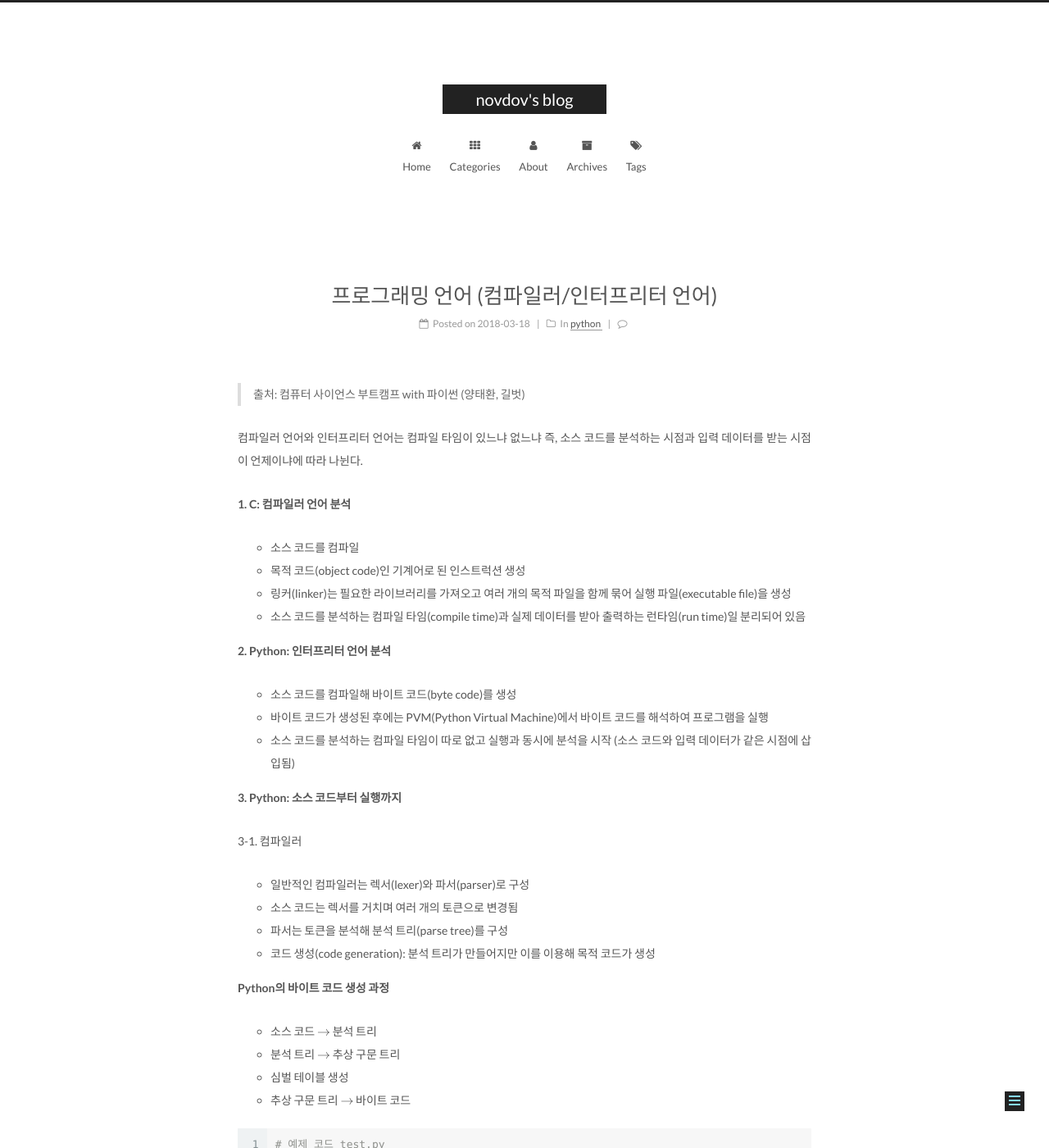
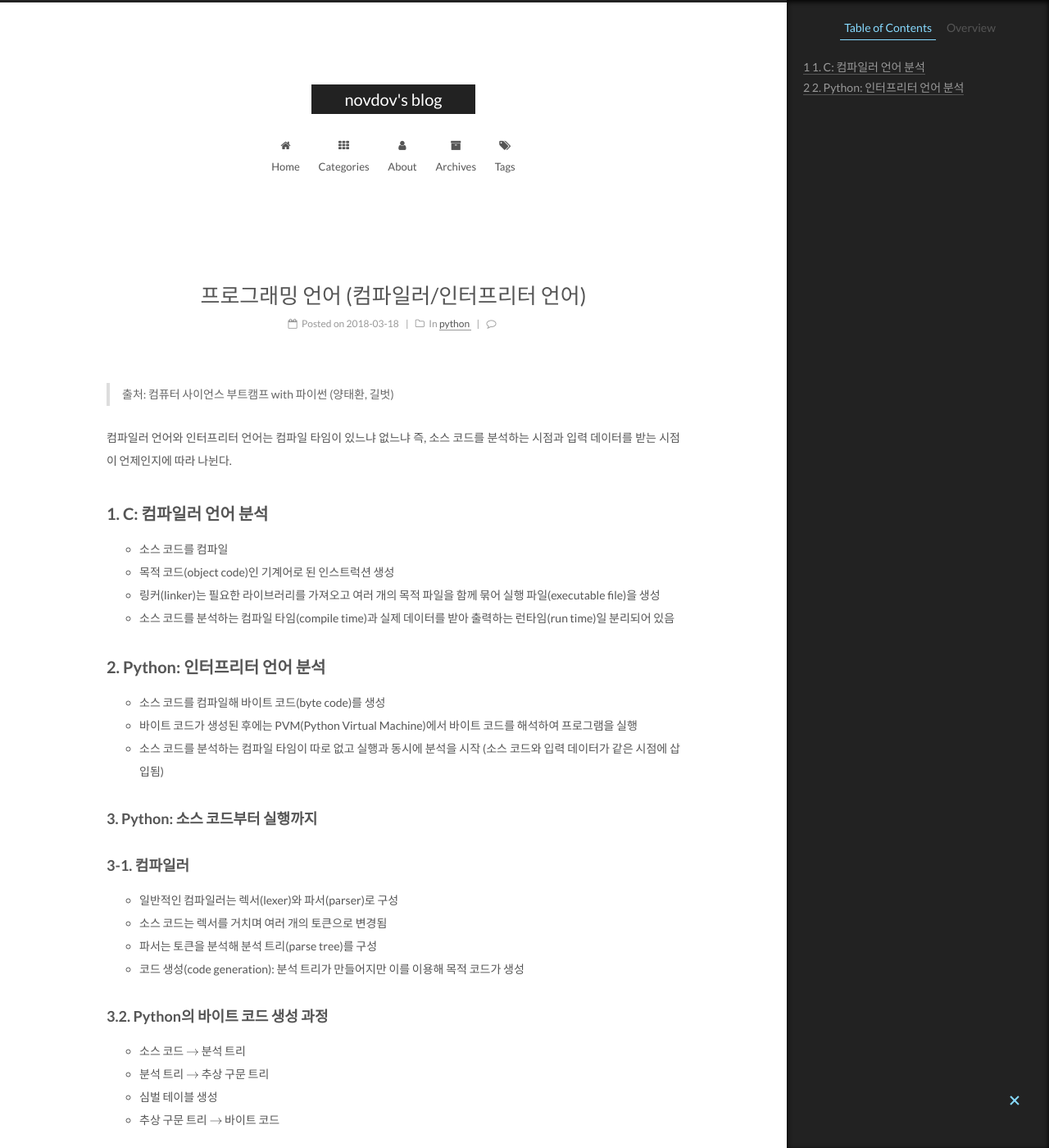
Before and after one commit to novdov/novdov.github.io, a Jekyll site: the page built from _posts/2018-03-18-프로그래밍-언어-컴파일러-인터프리터-언어.md, in a window 1280 px wide and 1400 px high. Shown: the whole window at 82% size. Built offline with Jekyll 4.4.1, drawn with Linux system fonts in a browser that asks for light colours; formulas are drawn with MathJax 3; comment, search, counter and statistics services are not loaded; some of the changed text lies outside the part shown.

Commit message:
new post

````diff
--- a/_posts/2018-03-18-프로그래밍-언어-컴파일러-인터프리터-언어.md
+++ b/_posts/2018-03-18-프로그래밍-언어-컴파일러-인터프리터-언어.md
@@ -10,9 +10,9 @@ tags:
 
 > 출처: 컴퓨터 사이언스 부트캠프 with 파이썬 (양태환, 길벗)
 
-컴파일러 언어와 인터프리터 언어는 컴파일 타임이 있느냐 없느냐 즉, 소스 코드를 분석하는 시점과 입력 데이터를 받는 시점이 언제이냐에 따라 나뉜다.
+컴파일러 언어와 인터프리터 언어는 컴파일 타임이 있느냐 없느냐 즉, 소스 코드를 분석하는 시점과 입력 데이터를 받는 시점이 언제인지에 따라 나뉜다.
 
-**1. C: 컴파일러 언어 분석**
+## 1. C: 컴파일러 언어 분석
 
 
 - 소스 코드를 컴파일
@@ -22,7 +22,7 @@ tags:
 
 
 
-**2. Python: 인터프리터 언어 분석**
+## 2. Python: 인터프리터 언어 분석
 
 - 소스 코드를 컴파일해 바이트 코드(byte code)를 생성
 - 바이트 코드가 생성된 후에는 PVM(Python Virtual Machine)에서 바이트 코드를 해석하여 프로그램을 실행
@@ -30,9 +30,9 @@ tags:
 
 
 
-**3. Python: 소스 코드부터 실행까지**
+### 3. Python: 소스 코드부터 실행까지
 
-3-1. 컴파일러
+### 3-1. 컴파일러
 
 - 일반적인 컴파일러는 렉서(lexer)와 파서(parser)로 구성
 - 소스 코드는 렉서를 거치며 여러 개의 토큰으로 변경됨
@@ -41,7 +41,7 @@ tags:
 
 
 
-**Python의 바이트 코드 생성 과정**
+### 3.2. Python의 바이트 코드 생성 과정
 
 - 소스 코드 $\rightarrow$ 분석 트리
 - 분석 트리 $\rightarrow$ 추상 구문 트리
@@ -98,7 +98,7 @@ token.tok_name
 
 
 
-**3-2. 추상 구문 트리**
+#### 3.2.1. 추상 구문 트리
 
 - 추상 구문 트리(Abstract Syntax Tree, AST): 소스 코드의 구조를 나타내는 자료 구조
 - 추상 구문 트리를 바탕으로 심벌 테이블, 바이트 코드를 생성할 수 있음
@@ -120,7 +120,7 @@ print(next(g))
 
 
 
-**3-3. 심벌 테이블**
+#### 3.2.2 심벌 테이블
 
 - 심벌 테이블(symbol table): 변수나 함수의 이름과 그 속성에 대해 기술해 놓은 테이블
 
@@ -152,7 +152,7 @@ func
 
 
 
-**3-4. 바이트 코드와 PVM**
+#### 3.2.3. 바이트 코드와 PVM
 
 ```python
 # 바이트 코드를 생성
````
